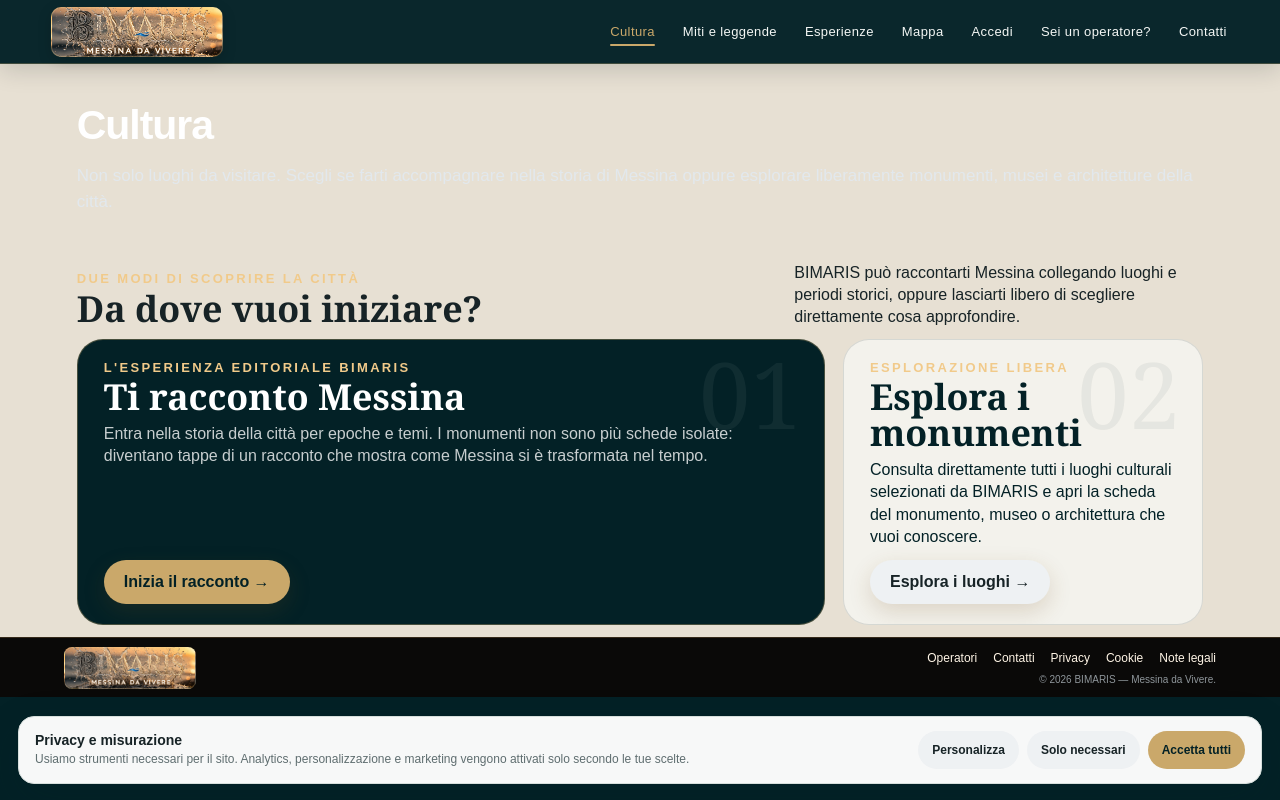
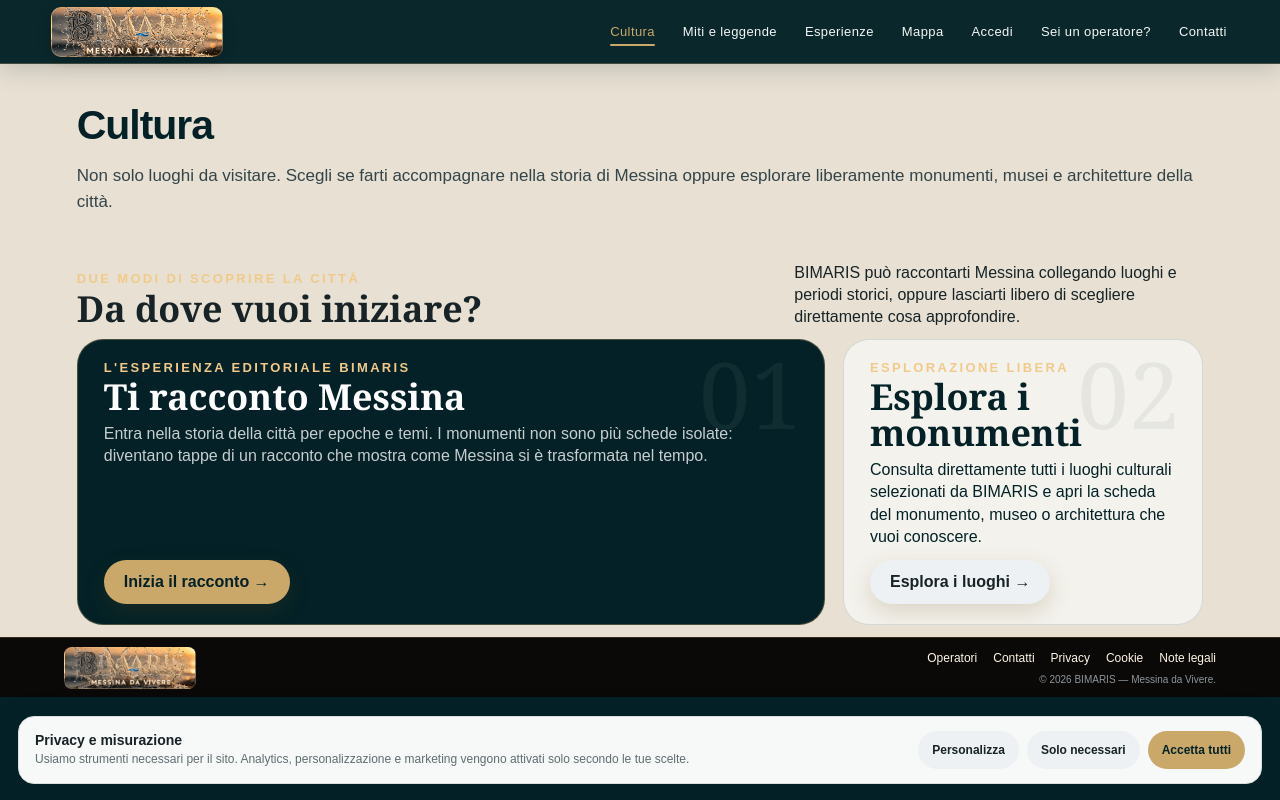
Before and after one commit to giovannibrunetto/bimaris-platform, a Next.js app in the folder apps/web/: page /cultura in a window 1280 px wide. Built offline with nearby package versions, Linux system fonts and the light colour scheme.

Commit message:
fix(culture): enforce readable hero contrast across viewports

```diff
--- a/apps/web/app/cultura/culture-compact.css
+++ b/apps/web/app/cultura/culture-compact.css
@@ -1,4 +1,17 @@
 /* Culture landing — compact decision surface for /cultura only. */
+.culture-page .page-hero {
+  background: var(--bimaris-tortora) !important;
+  color: var(--bimaris-abyssal-teal) !important;
+}
+
+.culture-page .page-hero h1 {
+  color: var(--bimaris-abyssal-teal) !important;
+}
+
+.culture-page .page-hero p {
+  color: #344448 !important;
+}
+
 .culture-page .culture-entry-zone {
   background: var(--bimaris-tortora);
 }
@@ -173,14 +186,12 @@
   .culture-page .page-hero h1 {
     margin-top: 0;
     margin-bottom: 10px;
-    color: var(--bimaris-abyssal-teal) !important;
   }
 
   .culture-page .page-hero p {
     margin-top: 0;
     margin-bottom: 0;
     line-height: 1.45;
-    color: #344448 !important;
   }
 
   .culture-page .culture-entry-section.discovery-page-first {
```
